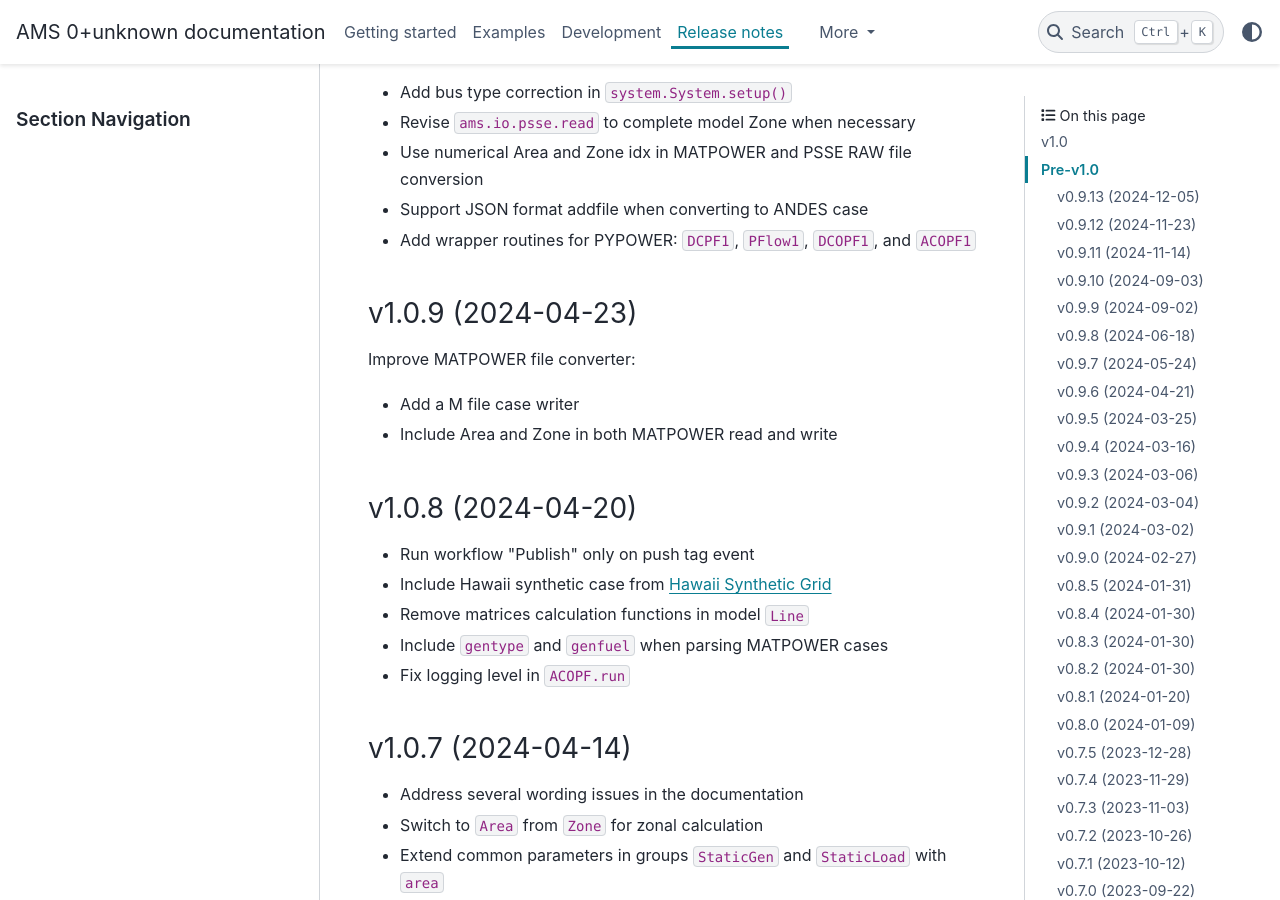
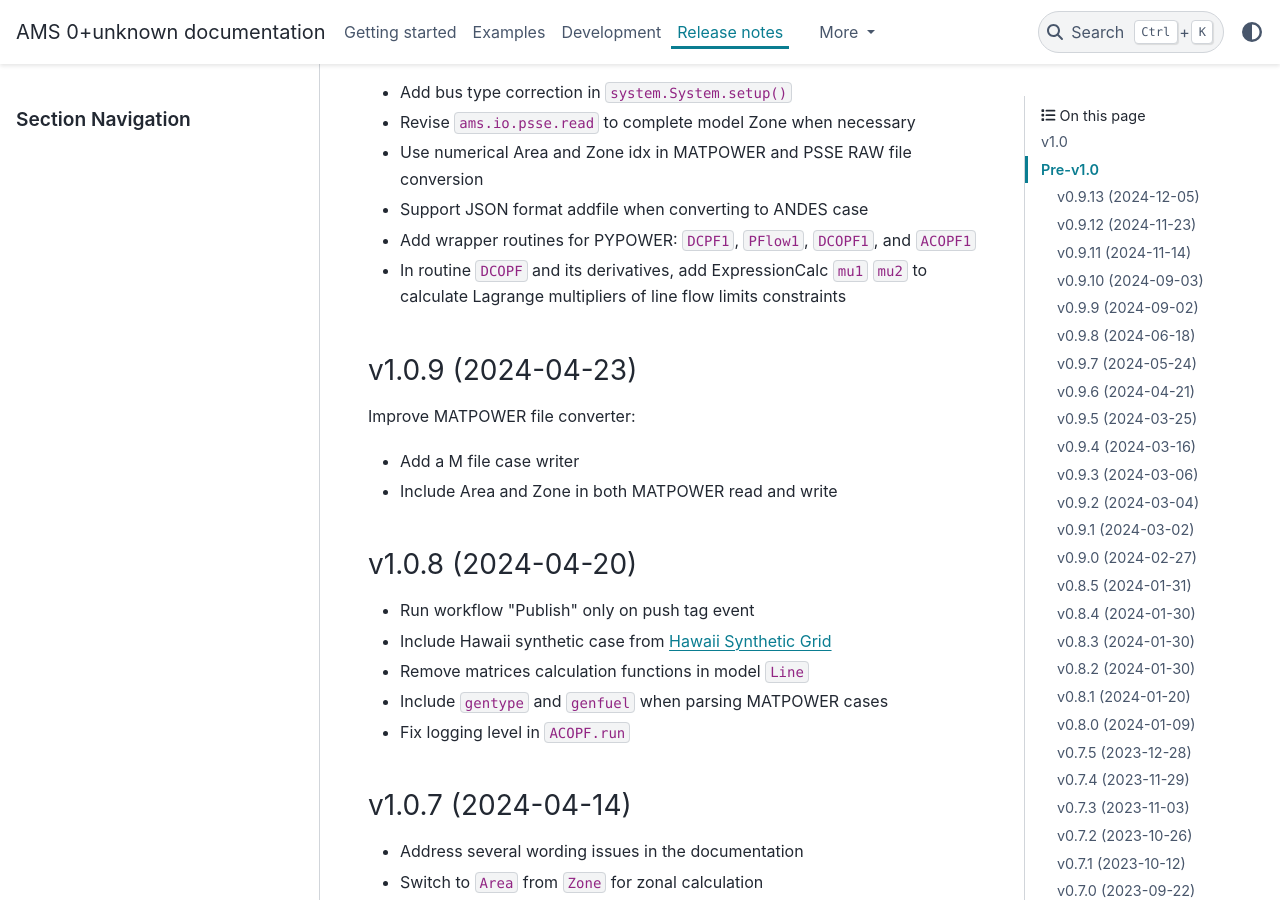
Before and after one commit to CURENT/ams, a Sphinx documentation site: the page built from docs/source/release-notes.rst, in a window 1280 px wide and 900 px high, scrolled down 331 px. Built offline with Sphinx 7.4.7 and the PyData theme 0.15.4, drawn with Linux system fonts in a browser that asks for light colours; pages that are not in the unit, such as notebooks, are missing from menus.

Commit message:
Update release notes

```diff
--- a/docs/source/release-notes.rst
+++ b/docs/source/release-notes.rst
@@ -17,6 +17,8 @@ v1.0.10 (2024-xx-xx)
 - Use numerical Area and Zone idx in MATPOWER and PSSE RAW file conversion
 - Support JSON format addfile when converting to ANDES case
 - Add wrapper routines for PYPOWER: ``DCPF1``, ``PFlow1``, ``DCOPF1``, and ``ACOPF1``
+- In routine ``DCOPF`` and its derivatives, add ExpressionCalc ``mu1`` ``mu2`` to
+  calculate Lagrange multipliers of line flow limits constraints
 
 v1.0.9 (2024-04-23)
 --------------------
```
